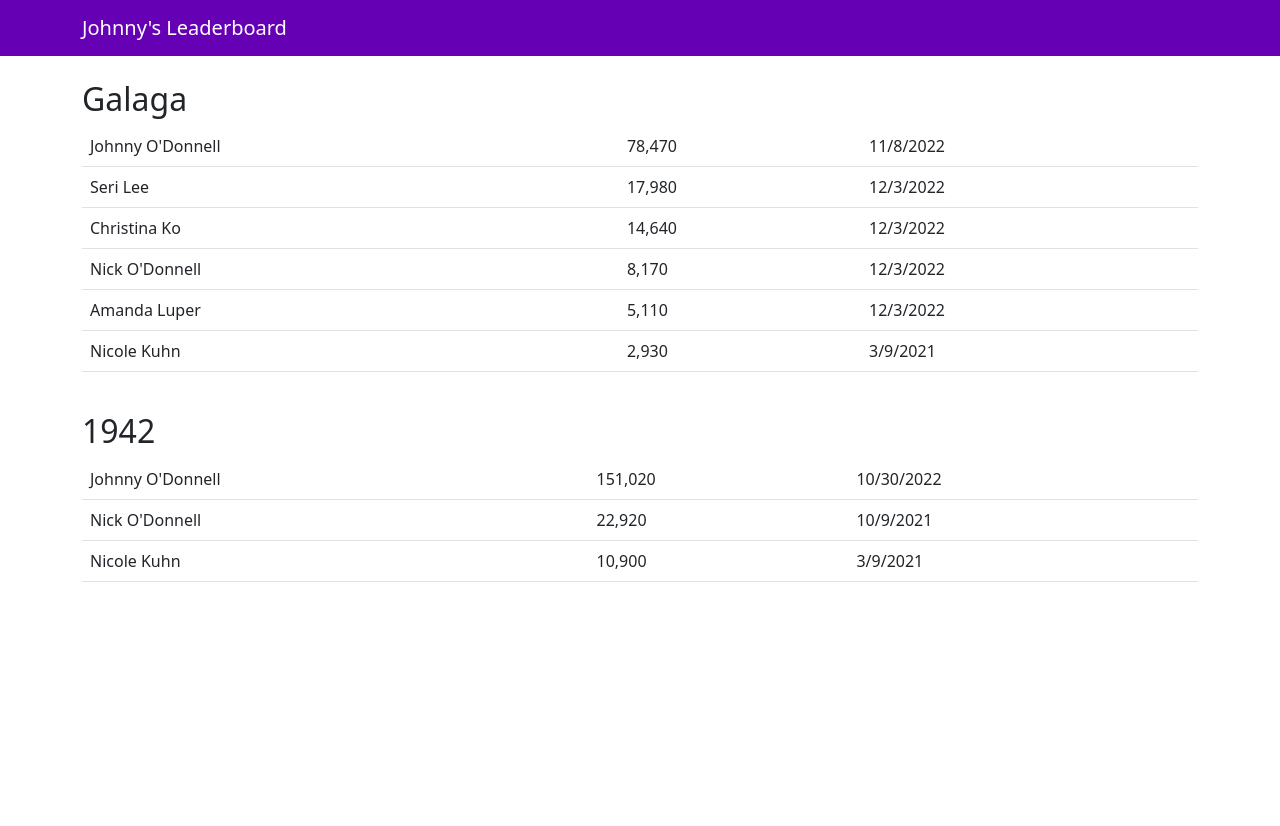
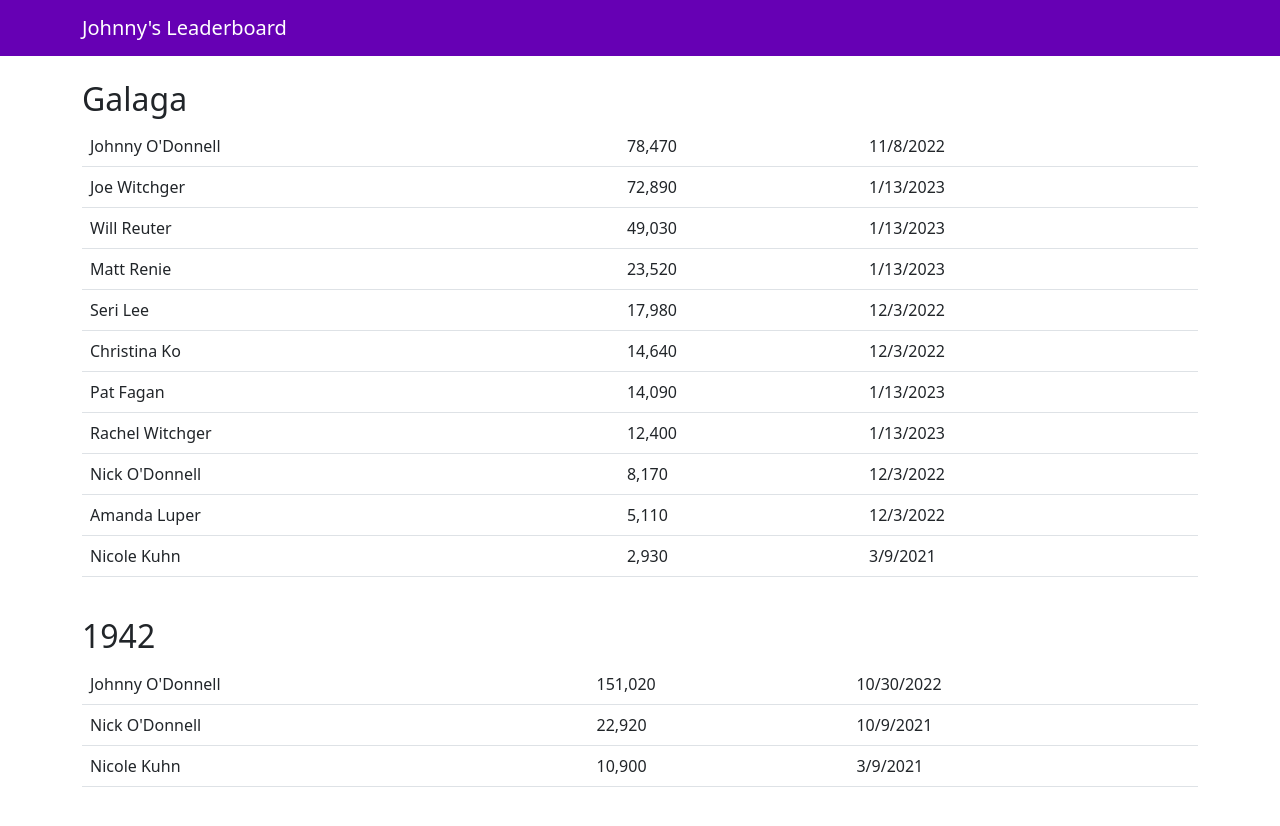
Before and after one commit to johnnyo-games/johnnyo-games.github.io, a Jekyll site: the page built from index.html, in a window 1280 px wide. Shown: the top 826 px of the page. Built offline with Jekyll 4.4.1, drawn with Linux system fonts in a browser that asks for light colours.

Commit message:
High scores from 1/13/2023

```diff
--- a/index.html
+++ b/index.html
@@ -12,6 +12,21 @@
             <td>11/8/2022</td>
         </tr>
         <tr>
+            <td>Joe Witchger</td>
+            <td>72,890</td>
+            <td>1/13/2023</td>
+        </tr>
+        <tr>
+            <td>Will Reuter</td>
+            <td>49,030</td>
+            <td>1/13/2023</td>
+        </tr>
+        <tr>
+            <td>Matt Renie</td>
+            <td>23,520</td>
+            <td>1/13/2023</td>
+        </tr>
+        <tr>
             <td>Seri Lee</td>
             <td>17,980</td>
             <td>12/3/2022</td>
@@ -20,6 +35,16 @@
             <td>Christina Ko</td>
             <td>14,640</td>
             <td>12/3/2022</td>
+        </tr>
+        <tr>
+            <td>Pat Fagan</td>
+            <td>14,090</td>
+            <td>1/13/2023</td>
+        </tr>
+        <tr>
+            <td>Rachel Witchger</td>
+            <td>12,400</td>
+            <td>1/13/2023</td>
         </tr>
         <tr>
             <td>Nick O'Donnell</td>
```
